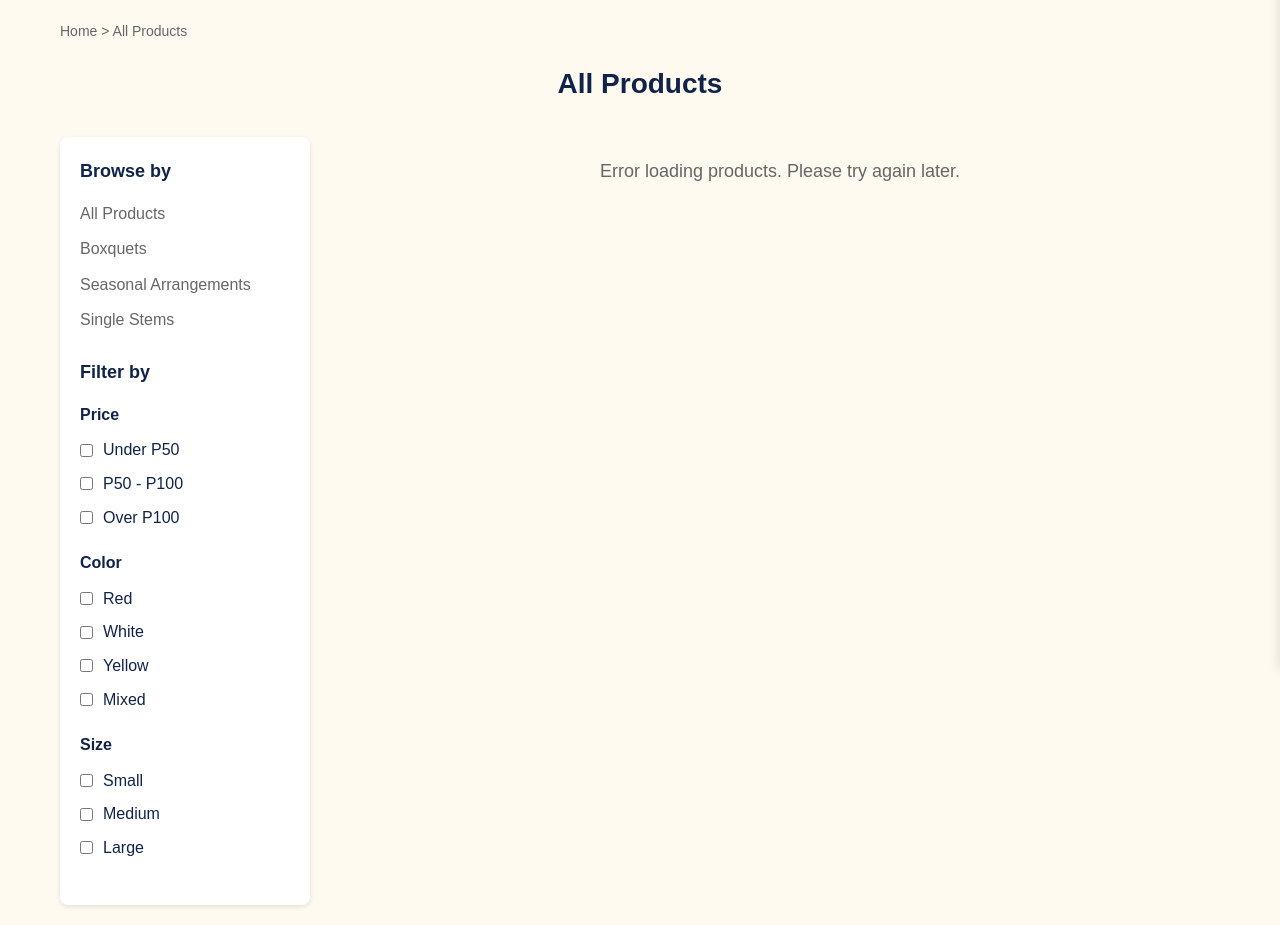
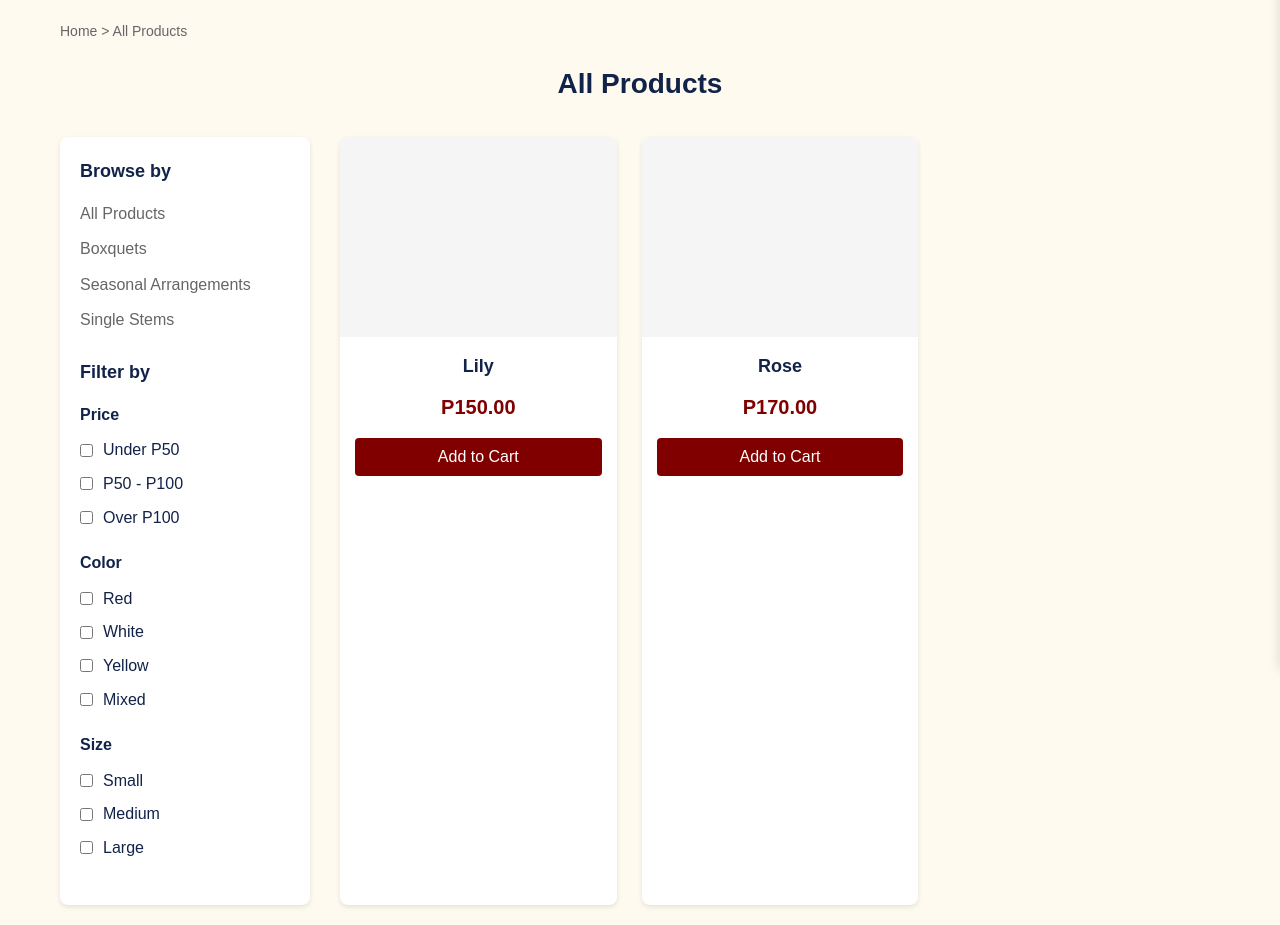
Before and after one commit to JayEm6768/Ar-s-Flowers, a PHP site: page /productPage.php in a window 1280 px wide. Shown: the part 130-1055 px from the top of the page. Run offline with PHP 8.4, Linux system fonts and the light colour scheme; data comes from the database, SQL or seed files in the repository.

Commit message:
fixed bug for products

```diff
--- a/productPage.php
+++ b/productPage.php
@@ -1,4 +1,8 @@
-<?php include 'header.php'; ?>
+<?php
+session_start();
+include 'header.php';
+
+?>
 <!DOCTYPE html>
 <html lang="en">
 <head>
@@ -288,7 +292,7 @@
 
             // Fetch products from database
             function fetchProducts() {
-                fetch('api/get_products.php')
+                fetch('getProducts.php')
                     .then(response => {
                         if (!response.ok) {
                             throw new Error('Network response was not ok');
@@ -296,6 +300,7 @@
                         return response.json();
                     })
                     .then(products => {
+                        console.log('Fetched products:', products); //for debugging
                         allProducts = products;
                         renderProducts(products);
                     })
@@ -315,16 +320,18 @@
                 productsContainer.innerHTML = '';
 
                 products.forEach(product => {
+                    console.log(product); //for debugging
                     const productCard = document.createElement('div');
                     productCard.className = 'product-card';
                     productCard.innerHTML = `
                         <div class="product-image" style="background-image: url('${product.image_url}')"></div>
                         <div class="product-info">
                             <h3 class="product-title">${product.name}</h3>
-                            <div class="product-price">P${product.price.toFixed(2)}</div>
-                            <button class="add-to-cart" data-product-id="${product.id}">Add to Cart</button>
+                            <div class="product-price">P${Number(product.price).toFixed(2)}</div>
+                            <button class="add-to-cart" data-product-id="${product.flower_id}" >Add to Cart</button>
                         </div>
-                    `;
+                    `; //changed
+
                     productsContainer.appendChild(productCard);
                 });
 
@@ -332,7 +339,11 @@
                 document.querySelectorAll('.add-to-cart').forEach(button => {
                     button.addEventListener('click', function() {
                         const productId = this.getAttribute('data-product-id');
-                        addToCart(productId);
+                        if (!isNaN(productId)) {
+                            addToCart(productId); //changed
+                        } else {
+                            console.error('Invalid product ID');
+                        }
                     });
                 });
             }
@@ -374,9 +385,10 @@
                 renderProducts(filteredProducts);
             }
 
-            // Add to cart function
+            // Add to cart function //changed func
             function addToCart(productId) {
-                fetch('api/add_to_cart.php', {
+                console.log('Sending product ID:', productId); //debugging
+                fetch('addToCart.php', { //changed
                     method: 'POST',
                     headers: {
                         'Content-Type': 'application/json',
@@ -388,8 +400,29 @@
                 })
                 .then(response => response.json())
                 .then(data => {
-                    if (data.success) {
+                    if (data.success && data.product) {
+                        // Get current cart from localStorage or initialize empty
+                        let cart = JSON.parse(localStorage.getItem('cart')) || [];
+
+                        // Check if item already in cart
+                        const existingItem = cart.find(item => item.id === data.product.flower_id); //changed data.product.flower_id
+
+                        if (existingItem) {
+                            existingItem.quantity += 1;
+                        } else {
+                            cart.push({
+                            id: data.product.flower_id, //changed
+                            name: data.product.name,
+                            price: data.product.price,
+                            image: data.product.image,
+                            quantity: 1
+                            });
+                        }
+                        // Save updated cart to localStorage
+                        localStorage.setItem('cart', JSON.stringify(cart));
+
                         alert('Product added to cart!');
+                        console.log('Current cart:', JSON.parse(localStorage.getItem('cart'))); //debugging
                         // Update cart count if needed
                     } else {
                         alert('Failed to add product to cart: ' + (data.message || ''));
```
